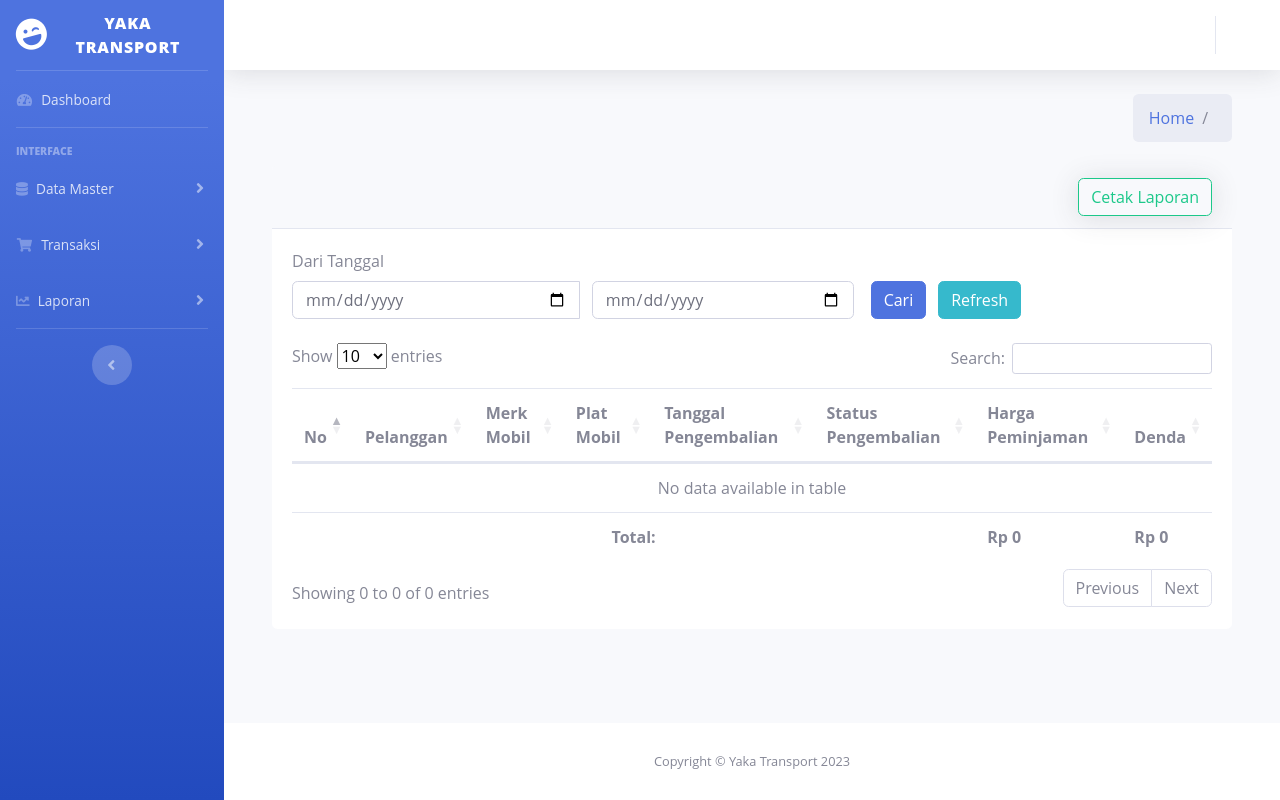
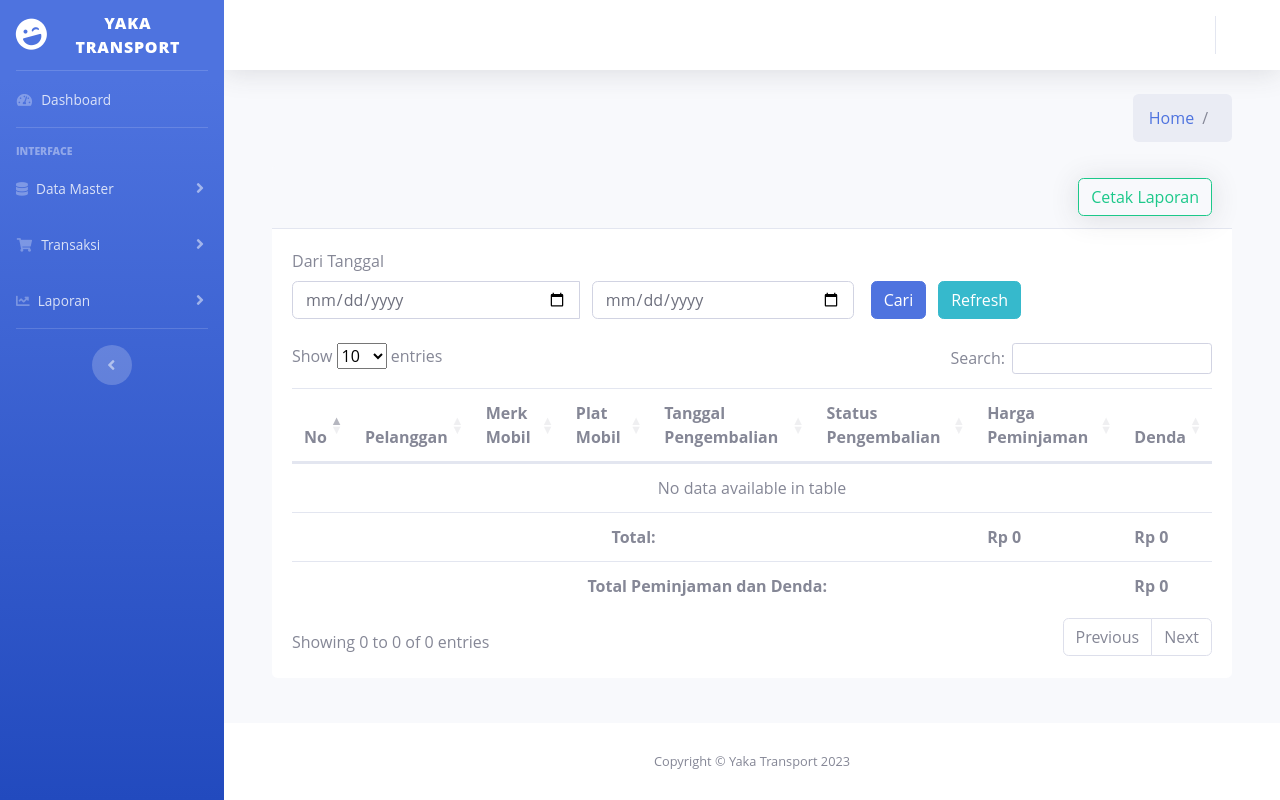
Before and after one commit to barahweb/apprental, a CodeIgniter 4 app: template app/Views/laporan/pengembalian.php in a window 1280 px wide. Run offline with PHP 8.4 and a stand-in for CodeIgniter, Linux system fonts and the light colour scheme; the template is opened without the code that fills it, so the values that code supplies are empty; some libraries are stand-ins or nearby versions.

Commit message:
peminjaman dan denda

```diff
--- a/app/Views/laporan/pengembalian.php
+++ b/app/Views/laporan/pengembalian.php
@@ -159,7 +159,17 @@
                         <tbody>
                             <?php
                             $no = 1;
+
+                            $totalPeminjaman        = 0;
+                            $totalDenda             = 0;
+                            $totalPeminjamanDenda   = 0;
+
                             foreach ($data as $record) : ?>
+                            <?php
+                            $totalPeminjaman    += $record['harga_peminjaman'];
+                            $totalDenda         += $record['denda'];
+
+                            ?>
                             <tr >
                                 <th scope="row"><?= $no++; ?></th>
                                 <td ><?= $record['nama']; ?></td>
@@ -178,8 +188,12 @@
                         <tfoot>
                             <tr>
                                 <th colspan="6" style="text-align:center; margin-right:100px">Total:</th>
-                                <th></th>
-                                <th></th>
+                                <th>Rp <?= number_format($totalPeminjaman, 0, ",", "."); ?></th>
+                                <th>Rp <?= number_format($totalDenda, 0, ",", "."); ?></th>
+                            </tr>
+                            <tr>
+                                <th colspan="7" style="text-align:center; margin-right:100px">Total Peminjaman dan Denda:</th>
+                                <th>Rp <?= number_format($totalDenda + $totalPeminjaman, 0, ",", "."); ?></th>
                             </tr>
                         </tfoot>
                     </table>
```
